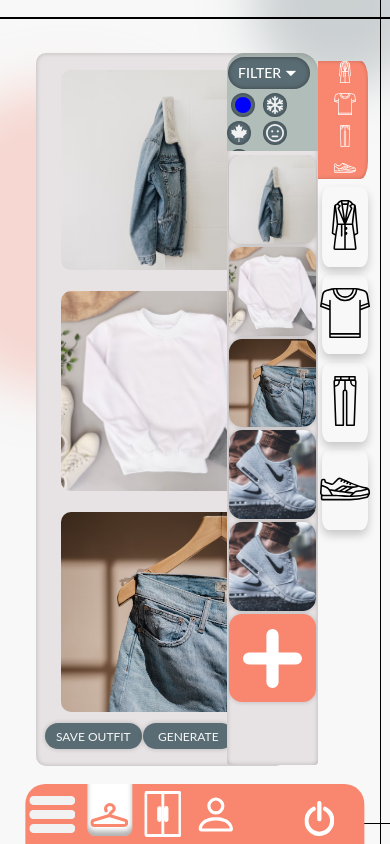
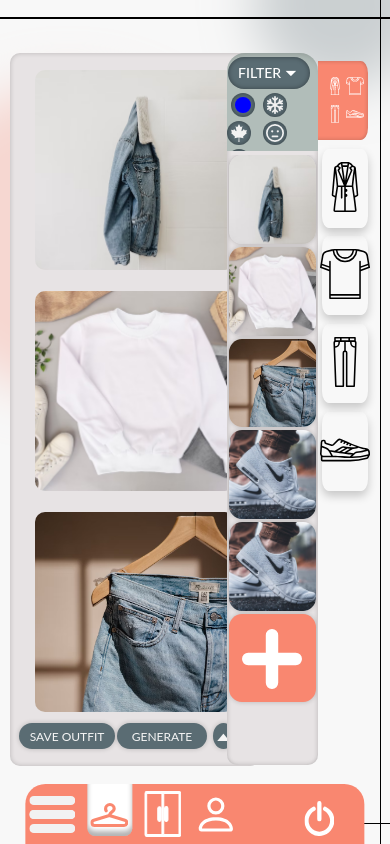
Before and after one commit to MrWarlockk/Clothes-v2, a Next.js app: page /clothes in a window 390 px wide. Built offline with nearby package versions, Linux system fonts and the light colour scheme.

Commit message:
Fully functional responsivness, clothes page
Finished the responsivness on the clothes page

```diff
--- a/styles/clothes.module.css
+++ b/styles/clothes.module.css
@@ -153,7 +153,7 @@
   box-sizing: border-box;
   flex-basis: 41.5%;
   background-color: #5a6c73;
-  border-radius: 10vw;
+  border-radius: 20px;
   box-shadow: 0px 0px 5px rgba(0, 0, 0, 0.2);
   margin-right: 8%;
   display: flex;
@@ -185,7 +185,7 @@
 }
 .outfit_creator_generate_text {
   flex-basis: 81%;
-  border-radius: 10vw;
+  border-radius: 20px;
   margin-right: 5%;
 }
 
@@ -268,6 +268,17 @@
   }
   .outfit_creator_generate > div {
     font-size: 12px;
+  }
+}
+@media (max-width: 520px) {
+  .outfit_creator {
+    width: 250px;
+    left: 2.5%;
+  }
+}
+@media (max-height: 340px) {
+  .outfit_creator {
+    height: 74.5vh;
   }
 }
 /* #endregion */
@@ -375,8 +386,8 @@
   box-shadow: inset 5px 0px 5px -5px rgba(0, 0, 0, 0.2),
     inset -5px 0px 5px -5px rgba(0, 0, 0, 0.2),
     inset 0px -5px 5px -5px rgba(0, 0, 0, 0.2);
-  border-bottom-left-radius: 1vw;
-  border-bottom-right-radius: 1vw;
+  border-bottom-left-radius: 10px;
+  border-bottom-right-radius: 10px;
 }
 .clothes_menu_list_images_container {
   display: flex;
@@ -393,6 +404,8 @@
   position: relative;
   height: 10.5vh;
   width: 10.5vh;
+  min-width: 80px;
+  min-height: 80px;
   margin: 0.25vw;
   margin-top: 0;
   border-radius: 15%;
@@ -424,6 +437,7 @@
 .clothes_menu_list_add div img {
   padding-top: 4px;
   height: 7vh;
+  min-height: 60px;
 }
 
 .clothes_menu_type {
@@ -499,6 +513,17 @@
     min-height: 32px;
   }
 }
+@media (max-width: 1440px) {
+  .clothes_menu_type {
+    flex-basis: 64px;
+  }
+  .clothes_menu_type_all_flex > img {
+    height: 22px;
+    width: 22px;
+    margin-left: 2px;
+    margin-right: 2px;
+  }
+}
 @media (max-width: 1080px) {
   .clothes_menu {
     display: flex;
@@ -512,10 +537,10 @@
 }
 @media (max-width: 720px) {
   .clothes_menu_type_all_flex > img {
-    height: 22px;
-    width: 22px;
-    margin-left: 2px;
-    margin-right: 2px;
+    height: 18px;
+    width: 18px;
+    margin-left: 1px;
+    margin-right: 1px;
   }
   .clothes_menu_type {
     flex-basis: 64px;
@@ -541,6 +566,29 @@
   }
   .clothes_menu_list_filters_happy {
     margin-left: 0px;
+  }
+}
+@media (max-height: 640px) {
+  .clothes_menu_type > div > div > img {
+    height: 30px;
+    width: 30px;
+  }
+}
+@media (max-height: 340px) {
+  .clothes_menu {
+    top: 6.25%;
+    left: 58.25%;
+    height: 78vh;
+  }
+  .clothes_menu_type > div > div > img {
+    height: 25px;
+    width: 25px;
+  }
+  .clothes_menu_type_all_flex > img {
+    height: 18px;
+    width: 18px;
+    margin-left: 1px;
+    margin-right: 1px;
   }
 }
 /* #endregion */
```
